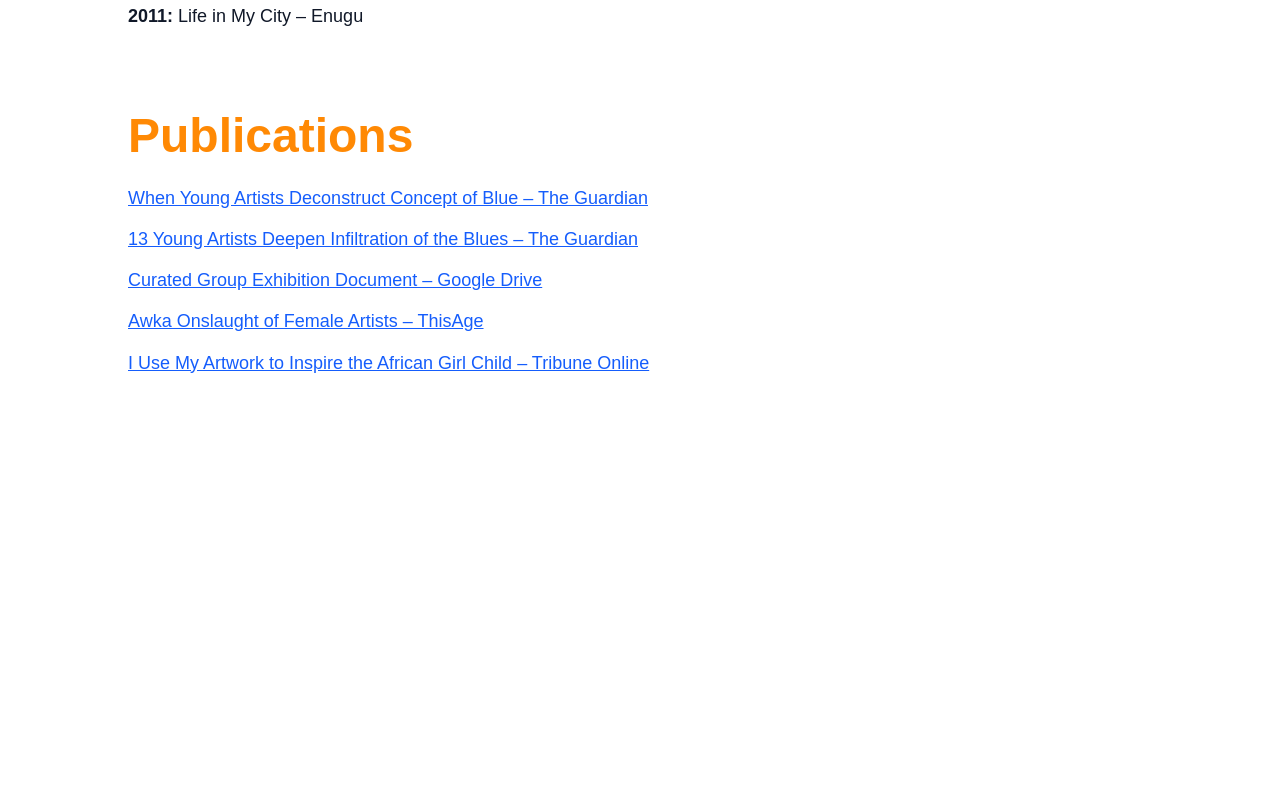
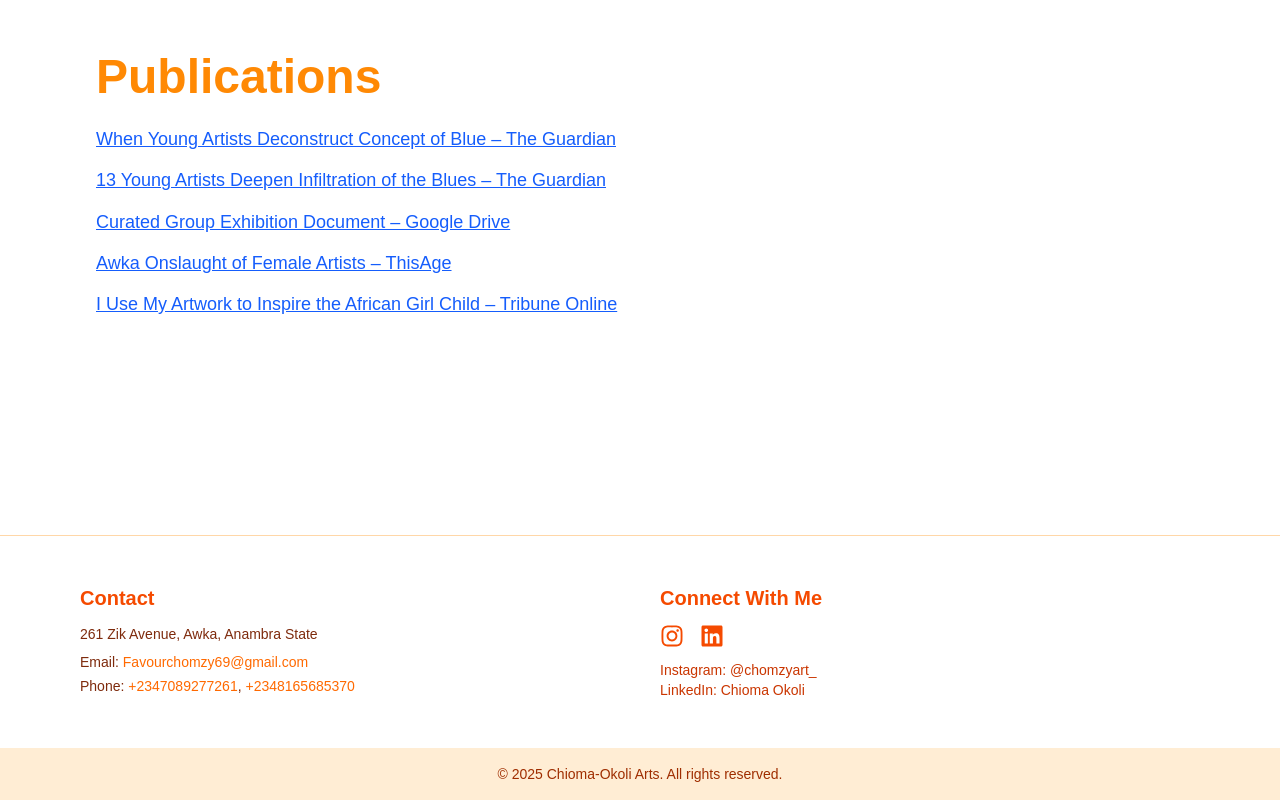
Before and after one commit to Echemartins/chioma_okoli_arts, a Next.js app: page /about in a window 1280 px wide. Shown: the part 1817-2617 px from the top of the page. Before the commit the page ends 2315 px from the top, so only its background shows below. Built offline with nearby package versions, Linux system fonts and the light colour scheme.

Commit message:
made corrections

```diff
--- a/app/about/page.js
+++ b/app/about/page.js
@@ -2,12 +2,13 @@
 
 import React from "react";
 import Header from "../header";
+import { FaInstagram, FaLinkedin } from "react-icons/fa";
 
 const AboutPage = () => {
   return (
-    <div className="bg-white text-gray-900 min-h-screen flex flex-col items-center">
+    <div className="bg-white text-gray-900 min-h-screen flex flex-col">
       <Header />
-      <main className="w-[90%] max-w-5xl py-30 sm:py20 flex flex-col gap-20">
+      <main className="w-[90%] max-w-6xl py-30 sm:py20 flex flex-col gap-20 mx-auto px-4 sm:px-6 lg:px-8">
         {/* Artist Bio */}
         <section className="flex flex-col gap-6">
           <h1 className="text-4xl sm:text-5xl font-bold text-orange-400">Artist Bio</h1>
@@ -118,6 +119,39 @@ const AboutPage = () => {
           </div>
         </section>
       </main>
+      <footer className="bg-white border-t border-orange-200 text-orange-900 mt-24">
+            <div className="max-w-6xl mx-auto px-4 py-12 grid grid-cols-1 md:grid-cols-2 gap-10 text-center md:text-left">
+              {/* Contact Info */}
+              <div>
+                <h3 className="text-xl font-semibold mb-3 text-orange-600">Contact</h3>
+                <p className="text-sm">261 Zik Avenue, Awka, Anambra State</p>
+                <p className="text-sm mt-2">Email: <a href="mailto:Favourchomzy69@gmail.com" className="hover:underline text-orange-500">Favourchomzy69@gmail.com</a></p>
+                <p className="text-sm mt-1">
+                  Phone: <a href="tel:+2347089277261" className="hover:underline text-orange-500">+2347089277261</a>,{" "}
+                  <a href="tel:+2348165685370" className="hover:underline text-orange-500">+2348165685370</a>
+                </p>
+              </div>
+
+              {/* Socials */}
+              <div>
+                <h3 className="text-xl font-semibold mb-3 text-orange-600">Connect With Me</h3>
+                <div className="flex justify-center md:justify-start items-center gap-4 text-2xl text-orange-600">
+                  <a href="https://instagram.com/chomzyart_" target="_blank" rel="noopener noreferrer" className="hover:text-orange-800 transition">
+                    <FaInstagram />
+                  </a>
+                  <a href="https://www.linkedin.com/in/chioma-okoli" target="_blank" rel="noopener noreferrer" className="hover:text-orange-800 transition">
+                    <FaLinkedin />
+                  </a>
+                </div>
+                <p className="text-sm mt-3 text-orange-700">Instagram: @chomzyart_</p>
+                <p className="text-sm text-orange-700">LinkedIn: Chioma Okoli</p>
+              </div>
+            </div>
+
+            <div className="bg-orange-100 text-center text-sm text-orange-800 py-4">
+              &copy; {new Date().getFullYear()} Chioma-Okoli Arts. All rights reserved.
+            </div>
+          </footer>
     </div>
   );
 };
--- a/app/gallery/page.js
+++ b/app/gallery/page.js
@@ -5,6 +5,7 @@ import Image from "next/image";
 import Header from "../header";
 import Link from "next/link";
 import { ClipLoader } from "react-spinners";
+import { FaInstagram, FaLinkedin } from "react-icons/fa";
 
 export default function GalleryPage() {
   const [artworks, setArtworks] = useState([]);
@@ -72,8 +73,9 @@ export default function GalleryPage() {
   };
 
   return (
-    <div className="min-h-screen bg-white text-gray-800 px-4 sm:px-6 lg:px-16 py-20">
+    <div className="min-h-screen bg-white text-gray-800 pt-20">
       <Header />
+      <main className=" flex flex-col mx-auto px-4 sm:px-6 lg:px-10">
 
         {/* Filters */}
         <div className="flex flex-wrap items-center justify-between gap-4 mt-20 md:mt-2 mb-10">
@@ -181,6 +183,41 @@ export default function GalleryPage() {
             </div>
           </>
         )}
+      </main>
+
+      <footer className="bg-white border-t border-orange-200 text-orange-900 mt-24">
+        <div className="max-w-6xl mx-auto px-4 py-12 grid grid-cols-1 md:grid-cols-2 gap-10 text-center md:text-left">
+          {/* Contact Info */}
+          <div>
+            <h3 className="text-xl font-semibold mb-3 text-orange-600">Contact</h3>
+            <p className="text-sm">261 Zik Avenue, Awka, Anambra State</p>
+            <p className="text-sm mt-2">Email: <a href="mailto:Favourchomzy69@gmail.com" className="hover:underline text-orange-500">Favourchomzy69@gmail.com</a></p>
+            <p className="text-sm mt-1">
+              Phone: <a href="tel:+2347089277261" className="hover:underline text-orange-500">+2347089277261</a>,{" "}
+              <a href="tel:+2348165685370" className="hover:underline text-orange-500">+2348165685370</a>
+            </p>
+          </div>
+
+          {/* Socials */}
+          <div>
+            <h3 className="text-xl font-semibold mb-3 text-orange-600">Connect With Me</h3>
+            <div className="flex justify-center md:justify-start items-center gap-4 text-2xl text-orange-600">
+              <a href="https://instagram.com/chomzyart_" target="_blank" rel="noopener noreferrer" className="hover:text-orange-800 transition">
+                <FaInstagram />
+              </a>
+              <a href="https://www.linkedin.com/in/chioma-okoli" target="_blank" rel="noopener noreferrer" className="hover:text-orange-800 transition">
+                <FaLinkedin />
+              </a>
+            </div>
+            <p className="text-sm mt-3 text-orange-700">Instagram: @chomzyart_</p>
+            <p className="text-sm text-orange-700">LinkedIn: Chioma Okoli</p>
+          </div>
+        </div>
+
+        <div className="bg-orange-100 text-center text-sm text-orange-800 py-4">
+          &copy; {new Date().getFullYear()} Chioma-Okoli Arts. All rights reserved.
+        </div>
+      </footer>
     </div>
   );
 }
--- a/app/layout.js
+++ b/app/layout.js
@@ -1,6 +1,7 @@
 import { Geist, Geist_Mono } from "next/font/google";
 import "./globals.css";
 import { Toaster } from 'react-hot-toast';
+import Head from 'next/head'; // Optional but helpful for older support
 
 const geistSans = Geist({
   variable: "--font-geist-sans",
@@ -13,13 +14,20 @@ const geistMono = Geist_Mono({
 });
 
 export const metadata = {
-  title: "Create Next App",
-  description: "Generated by create next app",
+  title: "Chioma Okoli Art",
+  description: "Chioma's Art Gallery and Portfolio",
+  icons: {
+    icon: "/IMG-20250610-WA0017_1_-removebg-preview (1).png", // Make sure this exists in the `public/` folder
+  },
 };
 
 export default function RootLayout({ children }) {
   return (
     <html lang="en">
+      <head>
+        {/* Optional fallback for older browsers */}
+        <link rel="icon" href="/favicon.ico" sizes="any" />
+      </head>
       <body
         className={`${geistSans.variable} ${geistMono.variable} antialiased`}
       >
--- a/app/page.js
+++ b/app/page.js
@@ -9,6 +9,7 @@ import { ClipLoader } from "react-spinners";
 import FAQSection from "./faqs";
 import TestimonialsSection from "./testimonials";
 import FeaturedArtworksSection from "./featuredArtworks";
+import { FaInstagram, FaLinkedin } from "react-icons/fa";
 
 export default function Home() {
 
@@ -54,9 +55,39 @@ export default function Home() {
         </section>
       </main>
 
-      <footer className="w-full bg-gray-100 py-6 text-center text-gray-600 mt-16 border-t border-gray-300">
-        <p className="text-sm">&copy; {new Date().getFullYear()} Chiomzy Creations. All rights reserved.</p>
-      </footer>
+      <footer className="bg-white border-t border-orange-200 text-orange-900 mt-24">
+      <div className="max-w-6xl mx-auto px-4 py-12 grid grid-cols-1 md:grid-cols-2 gap-10 text-center md:text-left">
+        {/* Contact Info */}
+        <div>
+          <h3 className="text-xl font-semibold mb-3 text-orange-600">Contact</h3>
+          <p className="text-sm">261 Zik Avenue, Awka, Anambra State</p>
+          <p className="text-sm mt-2">Email: <a href="mailto:Favourchomzy69@gmail.com" className="hover:underline text-orange-500">Favourchomzy69@gmail.com</a></p>
+          <p className="text-sm mt-1">
+            Phone: <a href="tel:+2347089277261" className="hover:underline text-orange-500">+2347089277261</a>,{" "}
+            <a href="tel:+2348165685370" className="hover:underline text-orange-500">+2348165685370</a>
+          </p>
+        </div>
+
+        {/* Socials */}
+        <div>
+          <h3 className="text-xl font-semibold mb-3 text-orange-600">Connect With Me</h3>
+          <div className="flex justify-center md:justify-start items-center gap-4 text-2xl text-orange-600">
+            <a href="https://instagram.com/chomzyart_" target="_blank" rel="noopener noreferrer" className="hover:text-orange-800 transition">
+              <FaInstagram />
+            </a>
+            <a href="https://www.linkedin.com/in/chioma-okoli" target="_blank" rel="noopener noreferrer" className="hover:text-orange-800 transition">
+              <FaLinkedin />
+            </a>
+          </div>
+          <p className="text-sm mt-3 text-orange-700">Instagram: @chomzyart_</p>
+          <p className="text-sm text-orange-700">LinkedIn: Chioma Okoli</p>
+        </div>
+      </div>
+
+      <div className="bg-orange-100 text-center text-sm text-orange-800 py-4">
+        &copy; {new Date().getFullYear()} Chioma-Okoli Arts. All rights reserved.
+      </div>
+    </footer>
     </div>
   );
 }
--- a/package.json
+++ b/package.json
@@ -28,6 +28,7 @@
     "react-fast-marquee": "^1.6.5",
     "react-hook-form": "^7.57.0",
     "react-hot-toast": "^2.5.2",
+    "react-icons": "^5.5.0",
     "react-spinners": "^0.16.1",
     "react-toastify": "^11.0.5",
     "zod": "^3.25.62"
```
Also changed, not shown: 1 other file (tests, documents, lock files or other folders). Lines whose indentation alone changed are shown as unchanged.
